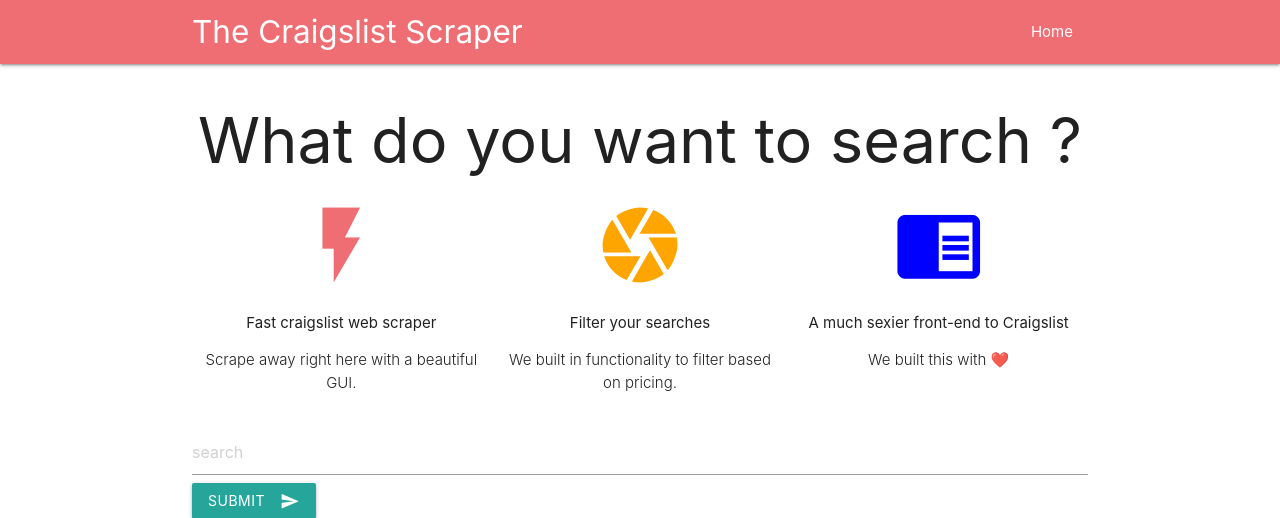
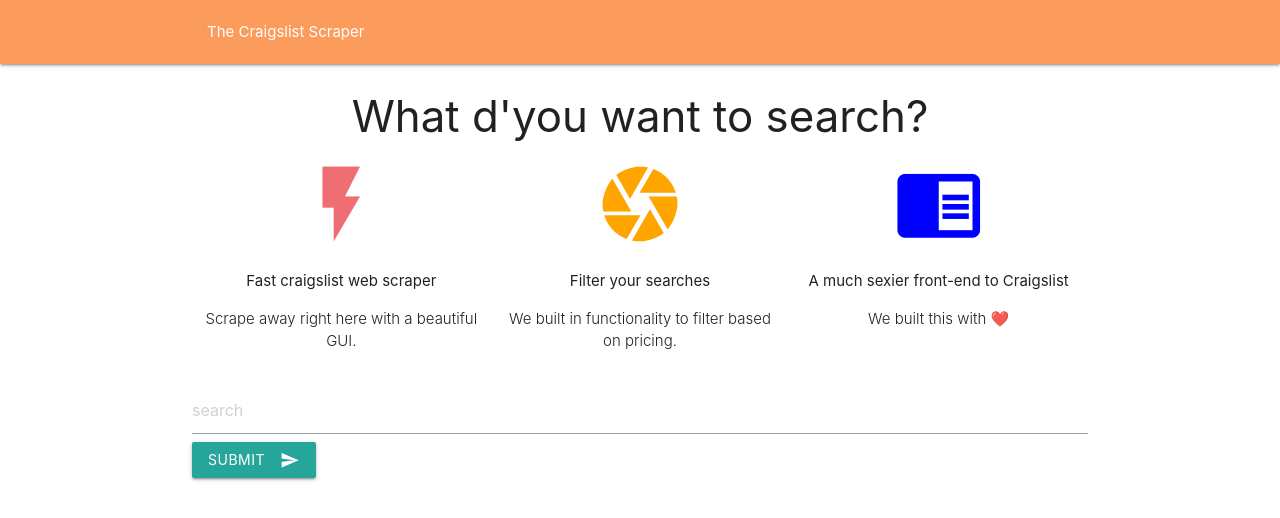
Before and after one commit to salonitayal/CraigslistScraper, a Django app: page / in a window 1280 px wide. Shown: the top 518 px of the page. Run offline with Django 3.2, Linux system fonts and the light colour scheme.

Commit message:
updated UI

```diff
--- a/templates/base.html
+++ b/templates/base.html
@@ -4,7 +4,7 @@
 <html lang="en">
     <head>
         <meta charset="UTF-8">
-        <title>Scrapper</title>
+        <title>Craigslist Scraper</title>
         <meta name="viewport" content="width=device-width, initial-scale=1"/>
         <link rel="stylesheet" href="{% static "css/style.css" %}">
         <link rel="stylesheet" href="https://cdnjs.cloudflare.com/ajax/libs/materialize/1.0.0/css/materialize.min.css">
@@ -12,17 +12,16 @@
 
     </head>
     <body>
-        <nav>
+        <nav style="background-color: rgb(251, 156, 93);">
             <div class="container nav-wrapper">
-                <a href="/" class="brand-logo">The Craigslist Scraper</a>
-                <ul id="nav-mobile" class="right">
-                    <li><a href="/">Home</a></li>
+                <ul id="nav-mobile" class="brand-logo">
+                    <a href="/">The Craigslist Scraper</a>
                 </ul>
             </div>
         </nav>
 
         <div class="container">
-            <h1 style="text-align: center">What do you want to search ?</h1>
+            <h3 style="text-align: center">What d'you want to search?</h3>
             <div class="row">
                 <div class="col s4">
                     <!-- Promo Content 1 goes here -->
--- a/templates/myapp/searchitem.html
+++ b/templates/myapp/searchitem.html
@@ -1,6 +1,6 @@
 {% extends 'base.html' %}
 {% block content %}
-    <h6 style="text-align: center;">you searched for </h6><h2 style="text-align: center;" >"{{ search | title }}"</h2>
+    <h6 style="text-align: center;">you searched for </h6><h4 style="text-align: center; color: gray;" >"{{ search | title }}"</h4>
 
     <div class="row">
         {% for post in final_postings %}
```
